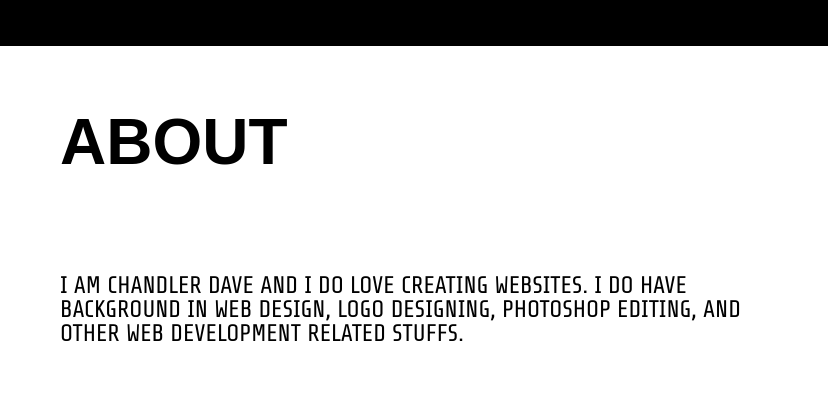
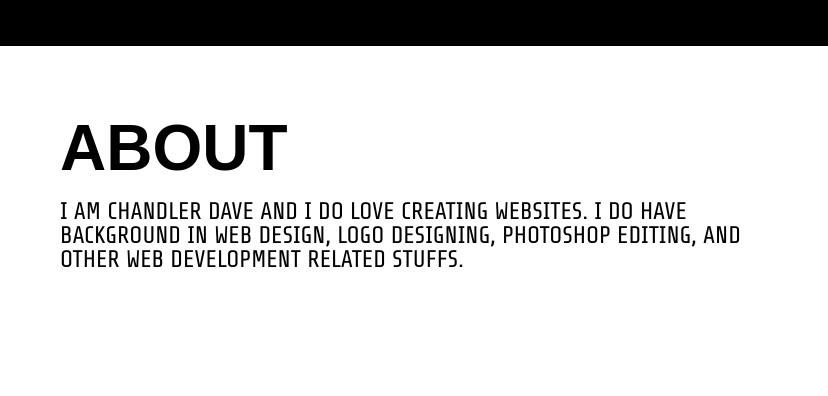
Before and after one commit to shaw2407/Chandler-Portfolio, a plain HTML site: page index.html in a window 1280 px wide. Shown: the part 754-1150 px from the top of the page, 452-1280 px from the left. Drawn offline with Linux system fonts and the light colour scheme; a web font is replaced by a local one.

Commit message:
Update style.css

```diff
--- a/style.css
+++ b/style.css
@@ -238,6 +238,8 @@ header{
 	font-family: 'Share Tech', sans-serif;
 	font-size: 2em;
 	margin: auto;
+	margin-top: 20px;
+	margin-bottom: 30px;
 	text-align: left;
 	/*margin-top: 5vh;*/
 	text-transform: uppercase;
@@ -249,7 +251,7 @@ header{
 	font-size: 8vh;
 	margin-bottom: 0;
 	margin-left: 0;
-	margin-top: 8vh;
+	margin-top: 70px;
 	transform: 2s;
 }
 
```
